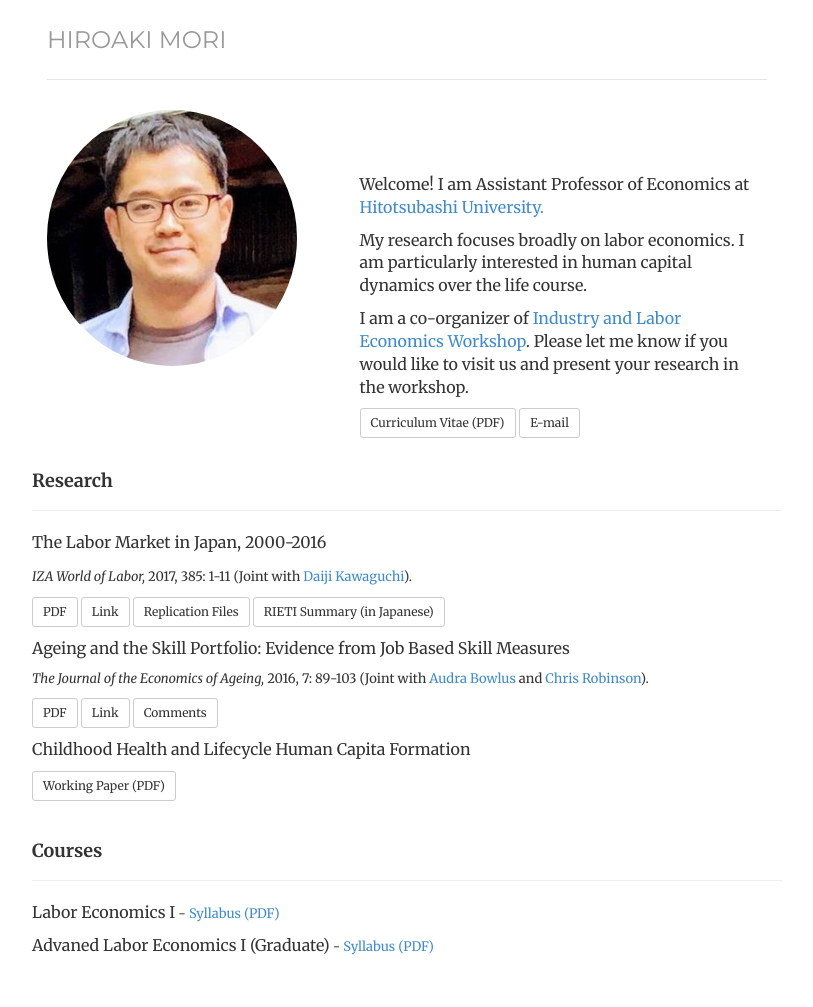
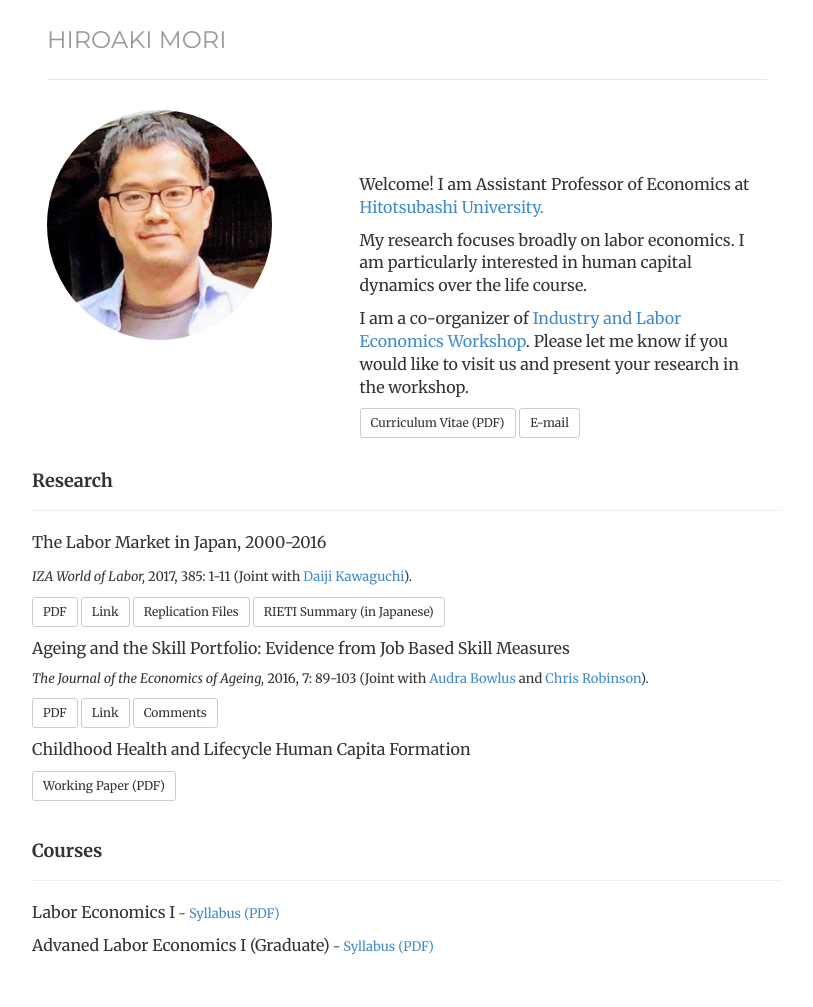
Before and after one commit to morihiroaki/morihiroaki.github.io, a Jekyll site: the page built from index.html, in a window 1280 px wide. Shown: the whole page, without its empty margins (233-1046 px from the left). Built offline with Jekyll 4.4.1, drawn with Linux system fonts in a browser that asks for light colours.

Commit message:
Update index.html

```diff
--- a/index.html
+++ b/index.html
@@ -9,7 +9,7 @@
 <div class="row">
              <div class="box text-left">
                  <div class='col-sm-5 text-left'>
-                  	<img  class="img-circle avatar" width="250" alt="Hiro Mori" src="files/portrait2.jpg">
+                  	<img  class="img-circle avatar" width="225" alt="Hiro Mori" src="files/portrait2.jpg">
                     </div>
                  </div>
              <div class='col-sm-7'>
```
